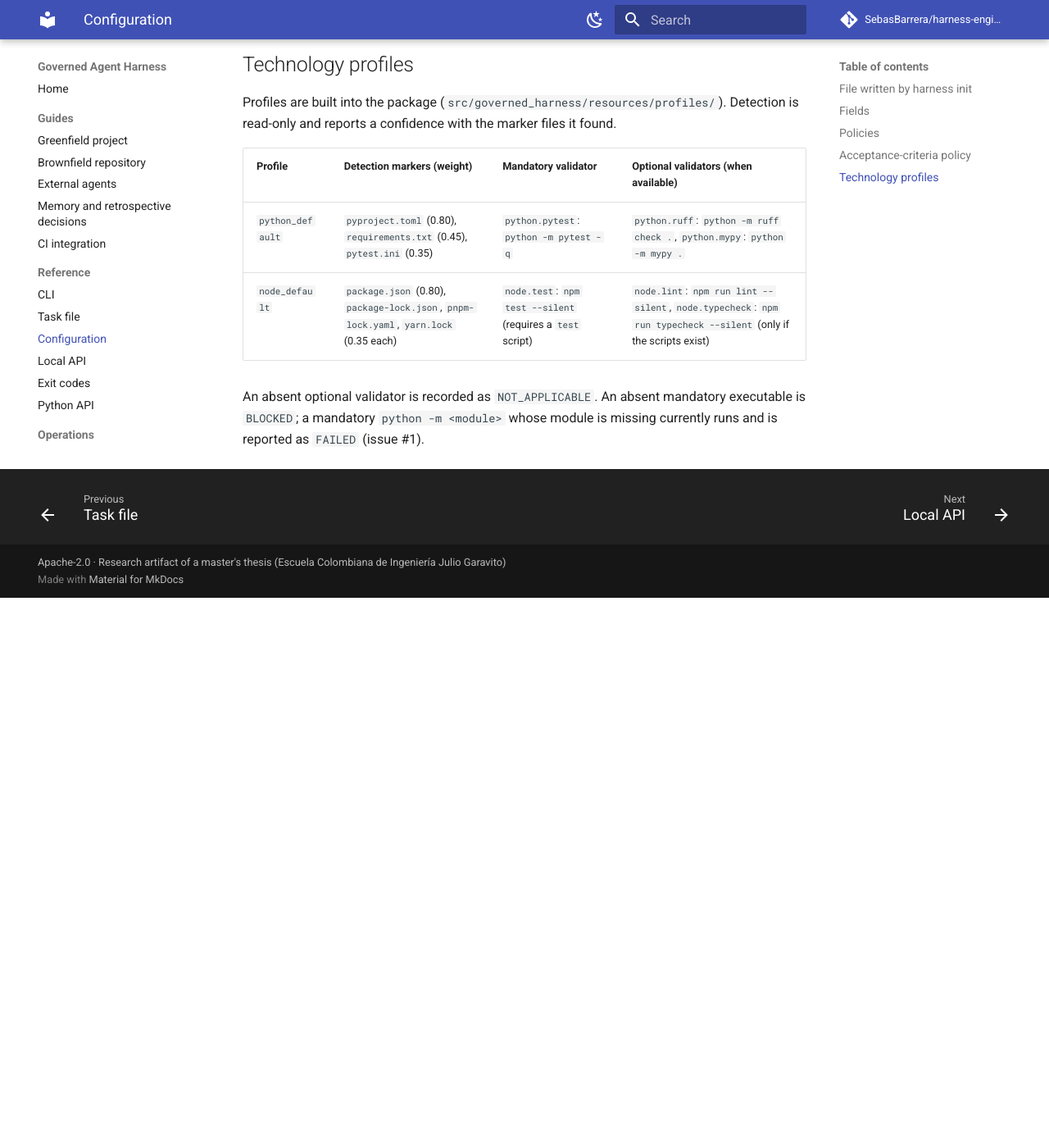
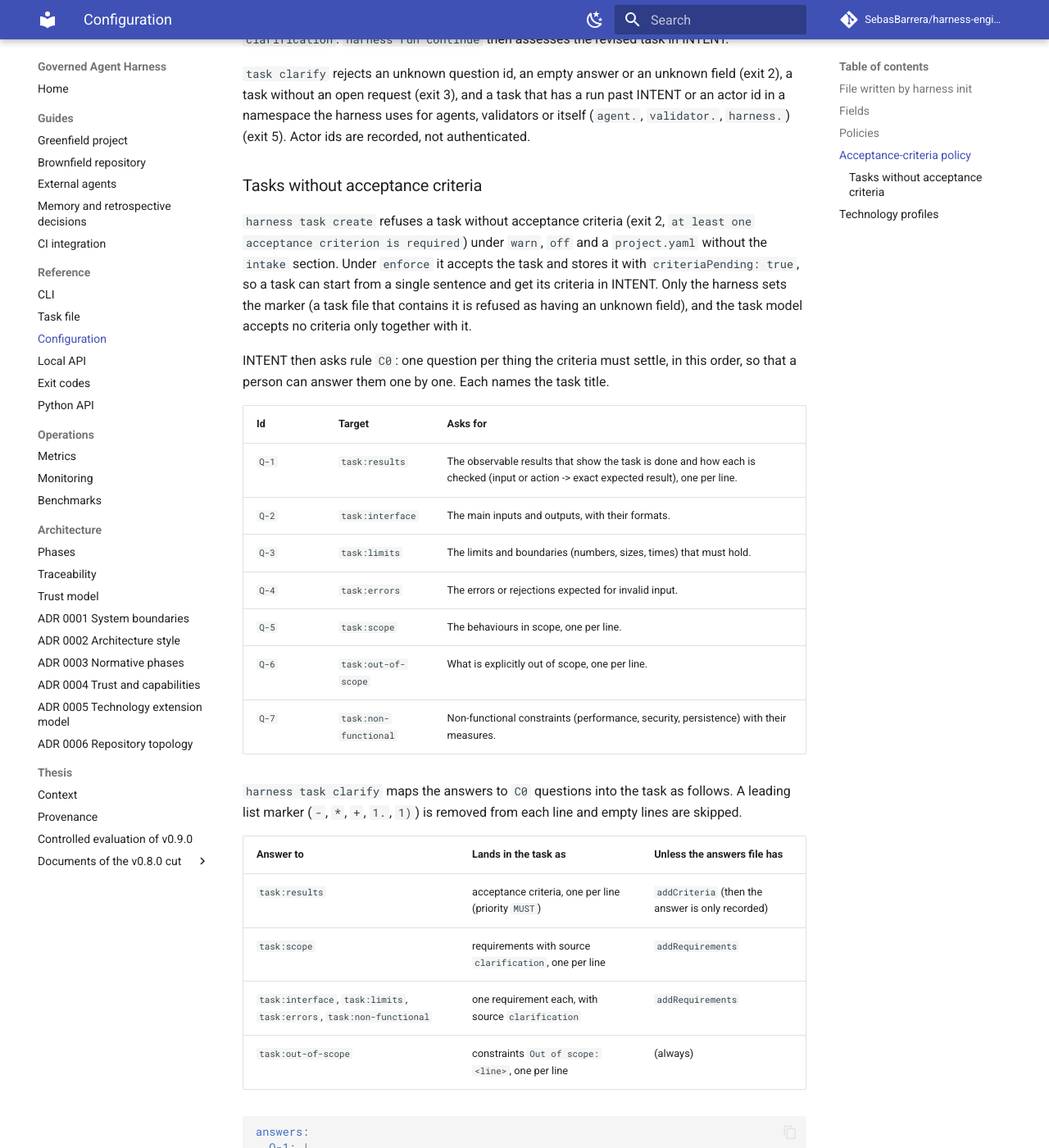
Before and after one commit to SebasBarrera/harness-engineering, an MkDocs documentation site: the page built from docs/reference/configuration.md, in a window 1280 px wide and 1400 px high, scrolled down 4697 px. Shown: the whole window at 82% size. Built offline with MkDocs 1.6.1 and Material for MkDocs 9.7.7, drawn with Linux system fonts in a browser that asks for light colours; comment, search, counter and statistics services are not loaded; before the commit the page ends 5426 px from its top, so only the background shows below that; some of the changed text lies outside the part shown.

Commit message:
docs: describe rule C0 and tasks without acceptance criteria
The configuration reference documents when task create accepts a task
without criteria, the seven C0 questions with their ids and targets, how
task clarify maps each answer into the task and that a revision without
criteria is asked again. The phases page, the exit-code reference (exit 2
for the refusal, exit 6 for the C0 block under any policy), both READMEs
and the changelog follow.

Closes #33

````diff
--- a/docs/reference/configuration.md
+++ b/docs/reference/configuration.md
@@ -61,7 +61,7 @@ intake:
 | `runtime.maxParallel` | `2` | **Declarative: not used by the engine** (phases run sequentially). |
 | `runtime.allowNetwork` | `false` | **Declarative: not enforced.** The local runner is not a network sandbox (issue #5). |
 | `retention` | written by `init` | **Declarative: no retention job exists.** |
-| `intake.criteriaPolicy` | `warn` when the section is absent; `init` writes `enforce` | What INTENT does with acceptance criteria that cannot be observed: `enforce`, `warn` or `off`. See [acceptance-criteria policy](#acceptance-criteria-policy). |
+| `intake.criteriaPolicy` | `warn` when the section is absent; `init` writes `enforce` | What INTENT does with acceptance criteria that cannot be observed: `enforce`, `warn` or `off`. Only `enforce` accepts a task without acceptance criteria. See [acceptance-criteria policy](#acceptance-criteria-policy). |
 
 ## Policies
 
@@ -88,6 +88,7 @@ into clarification questions with stable ids (`Q-1`, `Q-2`, ...):
 
 | Rule | Asks when |
 |---|---|
+| `C0` no acceptance criteria | The task has no acceptance criteria (accepted only under `enforce`, see [tasks without acceptance criteria](#tasks-without-acceptance-criteria)). Seven questions, each with its own id, and no other rule: `C0` also asks what `T1` would. |
 | `C1` no observable result | A criterion has fewer than four words, or only vague words ("works", "correctly", "properly", "as expected", "good", "fine", "nice", "clean", "robust", "user-friendly", "well"), and no anchor: a digit, quoted or back-quoted text, a code identifier (`name()`, `snake_case`, a path, a file name, a `CamelCase` name such as `ValueError`) or a checkable result verb (returns, raises, rejects, accepts, equals, contains, lists, stores, prints, exits, responds, creates, deletes, matches, passes, fails, at most, at least, within, before, after). |
 | `C2` quality without a measure | A criterion says "fast", "quick", "performant", "efficient", "scalable", "secure", "reliable" or "responsive" without a number. |
 | `C3` duplicate | Two criteria have the same text once case, spacing and trailing punctuation are folded. |
@@ -105,6 +106,8 @@ with the questions depends on `intake.criteriaPolicy`:
 With `enforce` and `warn` the questions are stored as a `clarification-request` artifact
 (INTENT evidence, schema `clarification-request.schema.json`) and an
 `intent.clarification.requested` event. A task without questions is not affected by any policy.
+A task without acceptance criteria is the exception: INTENT blocks it with the `C0` questions
+under every policy, and records the request with policy `enforce`.
 
 A `project.yaml` written before this section existed has no `intake` key and runs with `warn`:
 the run continues as before and only the evidence and findings are added. Its configuration
@@ -139,6 +142,52 @@ task without an open request (exit 3), and a task that has a run past INTENT or
 namespace the harness uses for agents, validators or itself (`agent.`, `validator.`, `harness.`)
 (exit 5). Actor ids are recorded, not authenticated.
 
+### Tasks without acceptance criteria
+
+`harness task create` refuses a task without acceptance criteria (exit 2, `at least one
+acceptance criterion is required`) under `warn`, `off` and a `project.yaml` without the
+`intake` section. Under `enforce` it accepts the task and stores it with
+`criteriaPending: true`, so a task can start from a single sentence and get its criteria in
+INTENT. Only the harness sets the marker (a task file that contains it is refused as having an
+unknown field), and the task model accepts no criteria only together with it.
+
+INTENT then asks rule `C0`: one question per thing the criteria must settle, in this order, so
+that a person can answer them one by one. Each names the task title.
+
+| Id | Target | Asks for |
+|---|---|---|
+| `Q-1` | `task:results` | The observable results that show the task is done and how each is checked (input or action -> exact expected result), one per line. |
+| `Q-2` | `task:interface` | The main inputs and outputs, with their formats. |
+| `Q-3` | `task:limits` | The limits and boundaries (numbers, sizes, times) that must hold. |
+| `Q-4` | `task:errors` | The errors or rejections expected for invalid input. |
+| `Q-5` | `task:scope` | The behaviours in scope, one per line. |
+| `Q-6` | `task:out-of-scope` | What is explicitly out of scope, one per line. |
+| `Q-7` | `task:non-functional` | Non-functional constraints (performance, security, persistence) with their measures. |
+
+`harness task clarify` maps the answers to `C0` questions into the task as follows. A leading
+list marker (`-`, `*`, `+`, `1.`, `1)`) is removed from each line and empty lines are skipped.
+
+| Answer to | Lands in the task as | Unless the answers file has |
+|---|---|---|
+| `task:results` | acceptance criteria, one per line (priority `MUST`) | `addCriteria` (then the answer is only recorded) |
+| `task:scope` | requirements with source `clarification`, one per line | `addRequirements` |
+| `task:interface`, `task:limits`, `task:errors`, `task:non-functional` | one requirement each, with source `clarification` | `addRequirements` |
+| `task:out-of-scope` | constraints `Out of scope: <line>`, one per line | (always) |
+
+```yaml
+answers:
+  Q-1: |
+    - POST /rides with a valid body returns 201 and the ride id.
+    - GET /rides/{id} for an unknown id returns 404.
+  Q-6: Payments
+```
+
+The revision must end up with at least one acceptance criterion, from the answer to
+`task:results` or from `addCriteria`. While it has none it keeps `criteriaPending: true`, and
+`harness run continue` blocks INTENT again with the seven `C0` questions (exit 6). Once it has
+criteria the marker is removed and INTENT assesses the criteria with the other rules, as for any
+task.
+
 ## Technology profiles
 
 Profiles are built into the package (`src/governed_harness/resources/profiles/`). Detection is
````
Also changed, not shown: CHANGELOG.md (+15 -0 lines), README.es.md (+3 -1 lines), README.md (+2 -1 lines), docs/architecture/phases.md (+10 -0 lines), docs/reference/exit-codes.md (+2 -2 lines).
